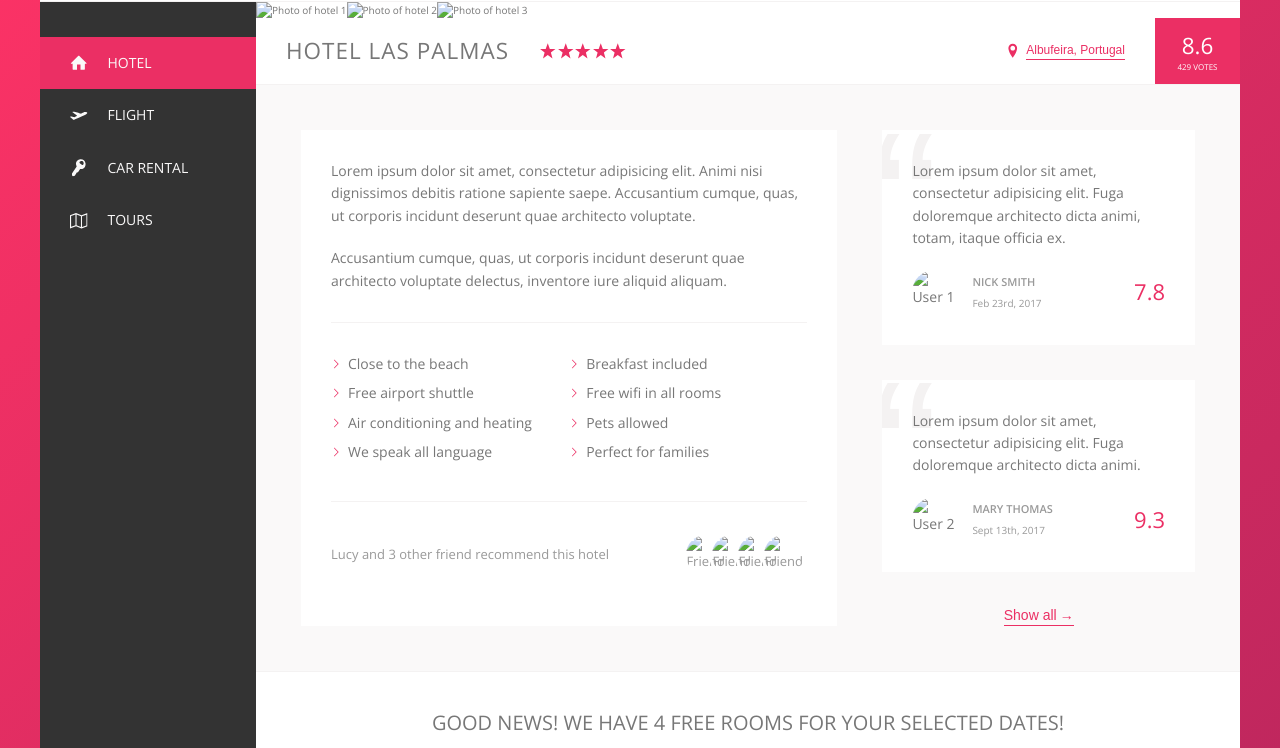
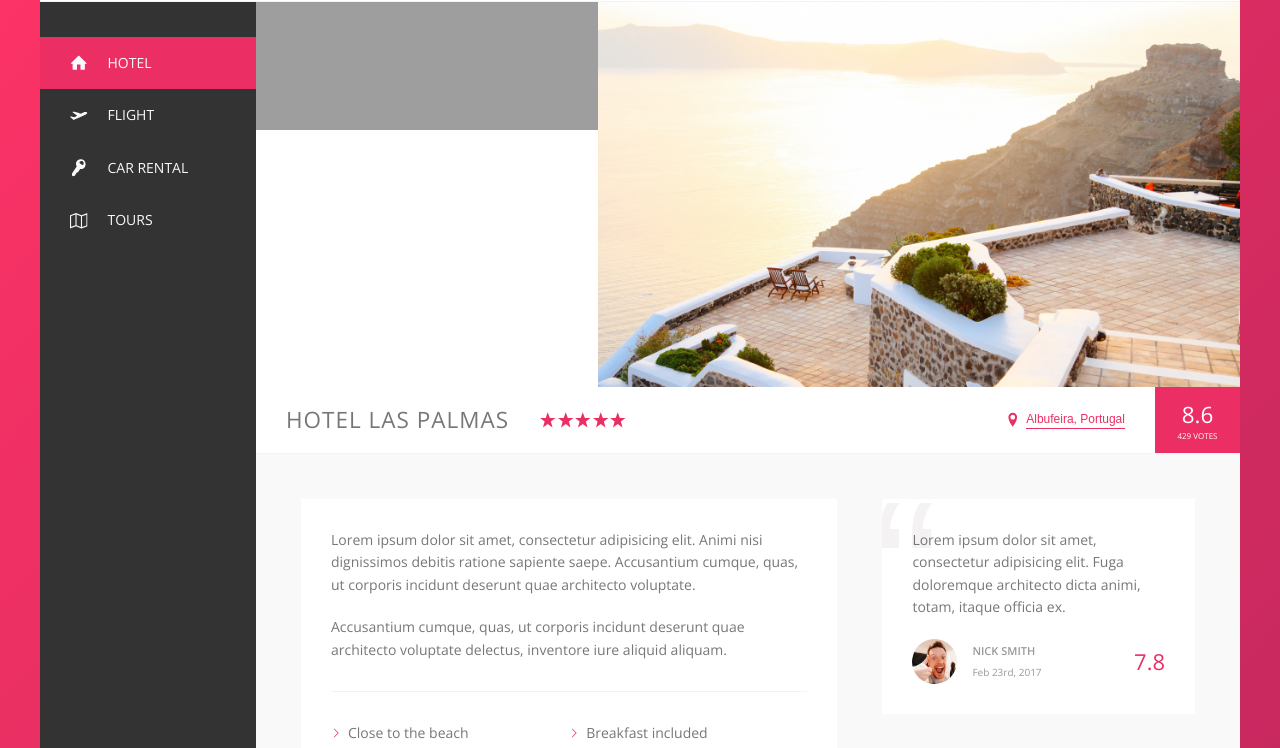
Before and after one commit to anonsas/Trillo, a plain HTML site: page index.html in a window 1280 px wide. Shown: the part 148-896 px from the top of the page. Drawn offline with nearby package versions, Linux system fonts and the light colour scheme; the site is published under a folder, as on GitHub Pages, so addresses that start at the root find nothing.

Commit message:
Update index.html

```diff
--- a/index.html
+++ b/index.html
@@ -41,7 +41,7 @@
                     </div>
 
                     <div class="user-nav__user">
-                        <img src="/img/igor.png" alt="user photo" class="user-nav__user-photo">
+                        <img src="img/igor.png" alt="user photo" class="user-nav__user-photo">
                         <!--
                         <svg class="user-nav__icon-messenger">
                             <use xlink:href="img/sprite.svg#icon-messenger"></use>
@@ -100,15 +100,15 @@
                     <!-- HOTELS PICTURES=======================================-->
                     <div class="gallery">
                         <figure class="gallery__item">
-                            <img src="/img/hotel-1.jpg" alt="Photo of hotel 1" class="gallery__photo">
+                            <img src="img/hotel-1.jpg" alt="Photo of hotel 1" class="gallery__photo">
                             <figcaption class="gallery__description"></figcaption>
                         </figure>
                         <figure class="gallery__item">
-                            <img src="/img/hotel-2.jpg" alt="Photo of hotel 2" class="gallery__photo">
+                            <img src="img/hotel-2.jpg" alt="Photo of hotel 2" class="gallery__photo">
                             <figcaption class="gallery__description"></figcaption>
                         </figure>
                         <figure class="gallery__item">
-                            <img src="/img/hotel-3.jpg" alt="Photo of hotel 3" class="gallery__photo">
+                            <img src="img/hotel-3.jpg" alt="Photo of hotel 3" class="gallery__photo">
                             <figcaption class="gallery__description"></figcaption>
                         </figure>
                     </div>
@@ -176,10 +176,10 @@
                                     Lucy and 3 other friend recommend this hotel
                                 </p>
                                 <div class="recommend__friends">
-                                    <img src="/img/user-3.jpg" alt="Friend 1" class="recommend__photo">
-                                    <img src="/img/user-4.jpg" alt="Friend 2" class="recommend__photo">
-                                    <img src="/img/user-5.jpg" alt="Friend 3" class="recommend__photo">
-                                    <img src="/img/user-6.jpg" alt="Friend 4" class="recommend__photo">
+                                    <img src="img/user-3.jpg" alt="Friend 1" class="recommend__photo">
+                                    <img src="img/user-4.jpg" alt="Friend 2" class="recommend__photo">
+                                    <img src="img/user-5.jpg" alt="Friend 3" class="recommend__photo">
+                                    <img src="img/user-6.jpg" alt="Friend 4" class="recommend__photo">
                                 </div>
                             </div>
                         </div>
@@ -193,7 +193,7 @@
                                     Fuga doloremque architecto dicta animi, totam, itaque officia ex.
                                 </blockquote>
                                 <figcaption class="review__user">
-                                    <img src="/img/user-1.jpg" alt="User 1" class="review__photo">
+                                    <img src="img/user-1.jpg" alt="User 1" class="review__photo">
                                     <div class="review__user-box">
                                         <p class="review__user-name">Nick Smith</p>
                                         <p class="review__user-date">Feb 23rd, 2017</p>
@@ -208,7 +208,7 @@
                                     Fuga doloremque architecto dicta animi.
                                 </blockquote>
                                 <figcaption class="review__user">
-                                    <img src="/img/user-2.jpg" alt="User 2" class="review__photo">
+                                    <img src="img/user-2.jpg" alt="User 2" class="review__photo">
                                     <div class="review__user-box">
                                         <p class="review__user-name">Mary Thomas</p>
                                         <p class="review__user-date">Sept 13th, 2017</p>
```
